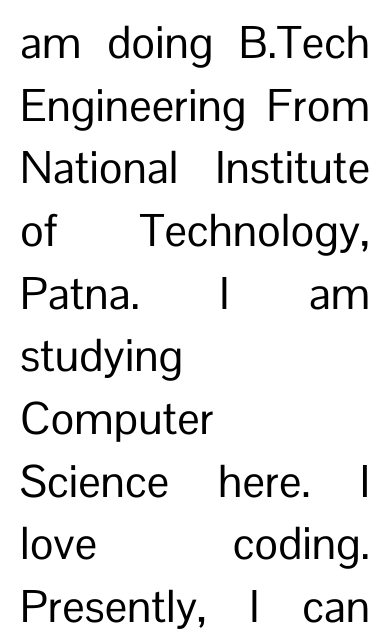
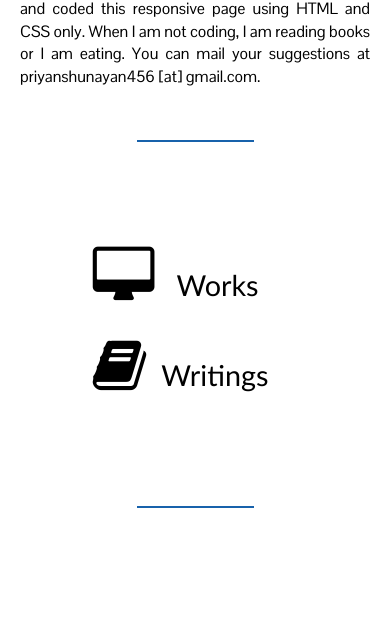
Before and after one commit to priyanshunayan/priyanshunayan.github.io, a plain HTML site: page index.html in a window 390 px wide. Shown: the part 1328-1969 px from the top of the page. Drawn offline with Linux system fonts and the light colour scheme.

Commit message:
final perhaps

```diff
--- a/main.css
+++ b/main.css
@@ -146,9 +146,6 @@ align-items: center;
 	hr {
 		width: 30%;
 	}
-	.main p {
-		font-size: 2.8rem;
-	}
 }
 @media only screen and (max-width: 650px), (orientation:landscape) {
 	.welcome {
```
